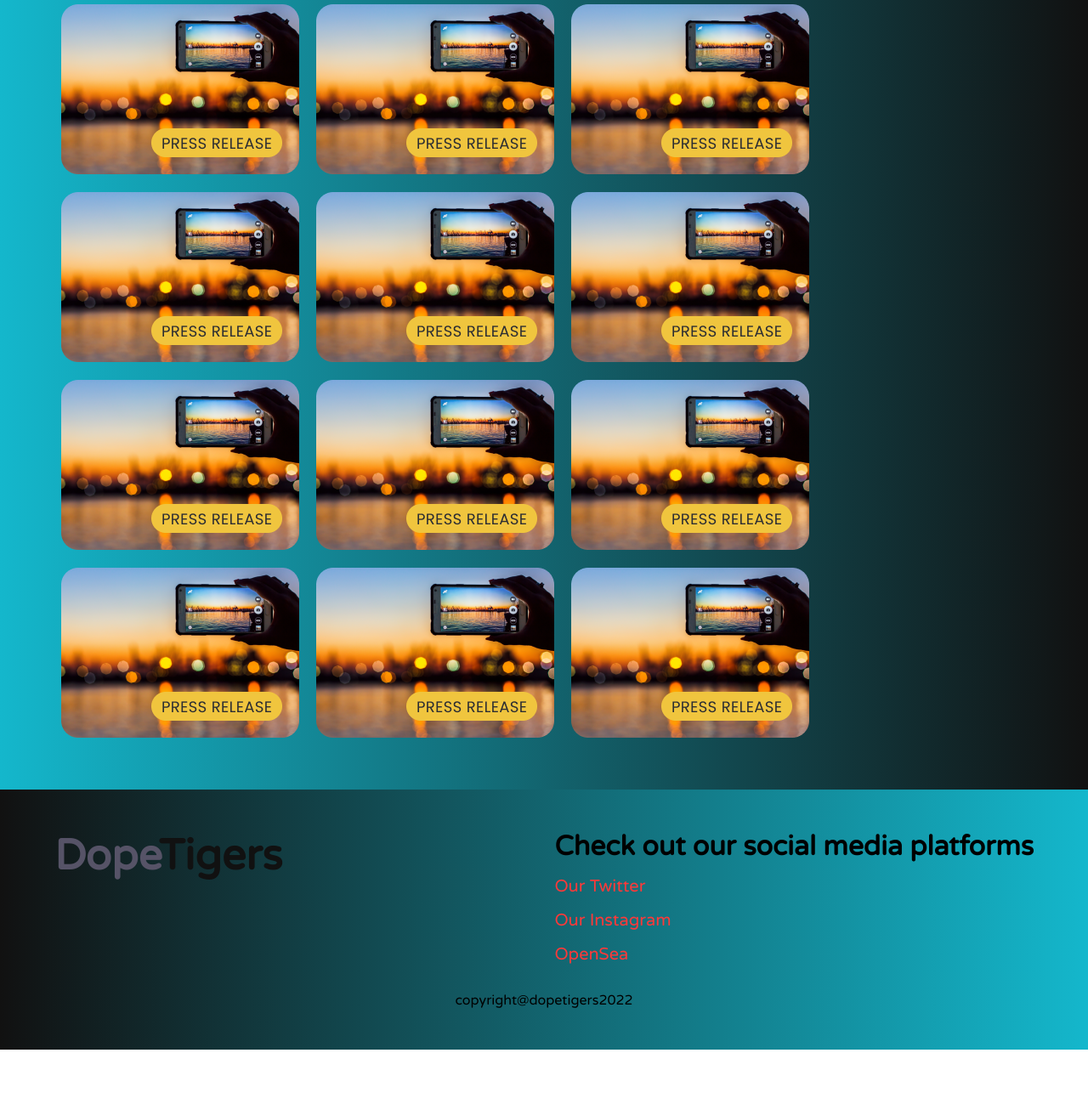
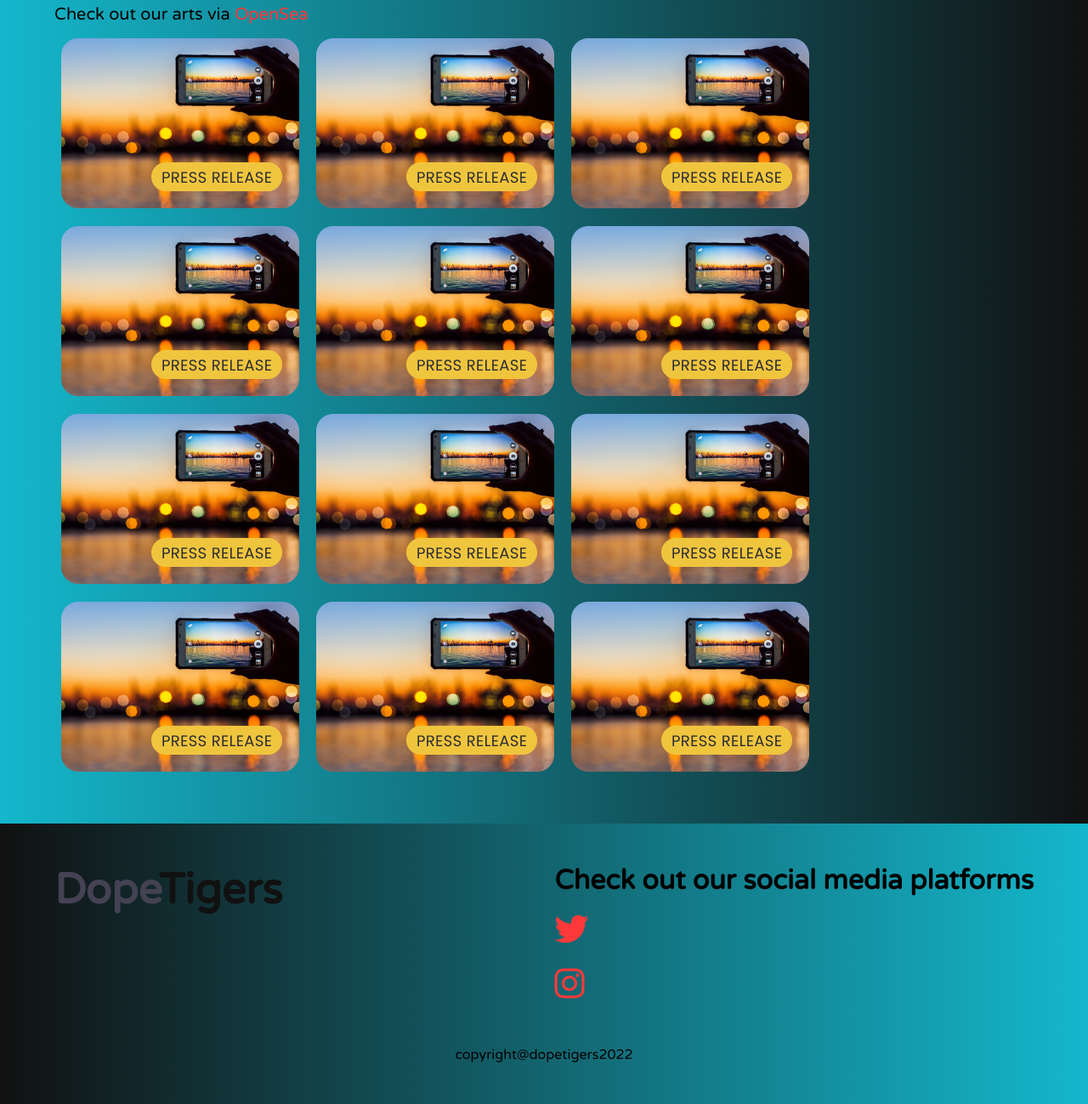
Before and after one commit to Alongedaniel/dopetigesrs, a plain HTML site: page index.html in a window 1280 px wide. Shown: the part 707-2006 px from the top of the page at 85% size. Before the commit the page ends 1942 px from the top, so only its background shows below. Drawn offline with Linux system fonts and the light colour scheme.

Commit message:
Added fixes

```diff
--- a/index.html
+++ b/index.html
@@ -1,13 +1,17 @@
 <!DOCTYPE html>
 <html lang="en">
+
 <head>
     <meta charset="UTF-8">
     <meta http-equiv="X-UA-Compatible" content="IE=edge">
     <meta name="viewport" content="width=device-width, initial-scale=1.0">
     <link rel="stylesheet" href="./style/style.css">
-    <link rel="stylesheet" href="https://cdnjs.cloudflare.com/ajax/libs/font-awesome/6.1.1/css/all.min.css" integrity="sha512-KfkfwYDsLkIlwQp6LFnl8zNdLGxu9YAA1QvwINks4PhcElQSvqcyVLLD9aMhXd13uQjoXtEKNosOWaZqXgel0g==" crossorigin="anonymous" referrerpolicy="no-referrer" />
+    <link rel="stylesheet" href="https://cdnjs.cloudflare.com/ajax/libs/font-awesome/6.1.1/css/all.min.css"
+        integrity="sha512-KfkfwYDsLkIlwQp6LFnl8zNdLGxu9YAA1QvwINks4PhcElQSvqcyVLLD9aMhXd13uQjoXtEKNosOWaZqXgel0g=="
+        crossorigin="anonymous" referrerpolicy="no-referrer" />
     <title>Document</title>
 </head>
+
 <body>
     <div class="mobile-nav opacity">
         <h1>DopeTigers</h1>
@@ -16,7 +20,7 @@
                 <a href="" class="mobile-nav-link">Features</a>
             </li>
             <li>
-                <a href="#galley" class="mobile-nav-link">Gallery</a>
+                <a href="#gallery" class="mobile-nav-link">Gallery</a>
             </li>
             <li>
                 <a href="" class="mobile-nav-link">Launch</a>
@@ -58,6 +62,8 @@
     </header>
     <section class="categories">
         <h1 class="categories-header">Sabre Toothed Tigers</h1>
+        <p class="categories-subtitle">Check out our arts via <a class="opensea-link"
+                href="https://opensea.io/Dope-Tigers " target="blank">OpenSea</a></p>
         <div id="gallery">
             <img src="./images/Group 5442.png" alt="" class="arts">
             <img src="./images/Group 5442.png" alt="" class="arts">
@@ -81,9 +87,12 @@
             <div class="footer-nav">
                 <h1 class="footer-nav-header">Check out our social media platforms</h1>
                 <ul class="footer-nav-links">
-                <li><a class="footer-nav-link" href="https://twitter.com/dopetigers_nft?t=S5sdy42XJMarpNV6dICNjQ&s=03" target="blank">Our Twitter</a></li>
-                <li><a class="footer-nav-link" href="https://instagram.com/dopetiger1?igshid=YmMyMTA2M2Y=" target="blank">Our Instagram</a></li>
-                <li><a class="footer-nav-link" href="https://opensea.io/Dope-Tigers " target="blank">OpenSea</a></li>
+                    <li><a class="footer-nav-link"
+                            href="https://twitter.com/dopetigers_nft?t=S5sdy42XJMarpNV6dICNjQ&s=03" target="blank"><i
+                                class="fa-brands fa-twitter"></i></a></li>
+                    <li><a class="footer-nav-link" href="https://instagram.com/dopetiger1?igshid=YmMyMTA2M2Y="
+                            target="blank"><i class="fa-brands fa-instagram"></i></a></li>
+                    <li></li>
                 </ul>
             </div>
         </div>
@@ -91,4 +100,5 @@
     </footer>
     <script src="./script/script.js"></script>
 </body>
+
 </html>
--- a/style/style.scss
+++ b/style/style.scss
@@ -1,27 +1,27 @@
-@import url('https://fonts.googleapis.com/css2?family=Varela+Round&display=swap');
-@import url('https://fonts.googleapis.com/css2?family=Inter:wght@400;500;600;700;800;900&display=swap');
-*{
+@import url("https://fonts.googleapis.com/css2?family=Varela+Round&display=swap");
+@import url("https://fonts.googleapis.com/css2?family=Inter:wght@400;500;600;700;800;900&display=swap");
+* {
   padding: 0;
   margin: 0;
   box-sizing: border-box;
-    font-family: 'Varela Round', sans-serif;
+  font-family: "Varela Round", sans-serif;
 }
 
-body{
+body {
   background: linear-gradient(to left, #111, #14b7cc);
 }
 
-:root{
-    --primary-color:#fff;
-    --text-color-dark2:#333;
-    --text-color-dark1:#111;
-    --anchor-color:#ff3939;
-    --span:#565367;
-    --padding:3rem 5vw;
-    --text-color-light:#f5f5f5;
+:root {
+  --primary-color: #fff;
+  --text-color-dark2: #333;
+  --text-color-dark1: #111;
+  --anchor-color: #ff3939;
+  --span: #444253;
+  --padding: 3rem 5vw;
+  --text-color-light: #f5f5f5;
 }
 
-#navbar{
+#navbar {
   padding: var(--padding);
   display: flex;
   flex-direction: row;
@@ -30,79 +30,77 @@ body{
   position: fixed;
   width: 100vw;
   height: 3vh;
-    background: linear-gradient(to bottom, #111, #14b7cc);;
+  background: linear-gradient(to bottom, #111, #14b7cc);
 
-
-    .logo{
+  .logo {
     display: flex;
     flex-direction: row;
     align-items: center;
-        gap: .7rem;
+    gap: 0.7rem;
     cursor: pointer;
     text-decoration: none;
 
-        .logo-header{
+    .logo-header {
       color: var(--text-color-dark1);
 
-            .span{
+      .span {
         color: var(--span);
       }
     }
   }
 
-    .nav-links{
+  .nav-links {
     display: flex;
     flex-direction: row;
     justify-content: space-between;
     width: 25%;
     list-style: none;
 
-
-        .nav-link{
+    .nav-link {
       text-decoration: none;
       color: var(--text-color-light);
       cursor: pointer;
-            transition: all .2s ease-in-out;
+      transition: all 0.2s ease-in-out;
     }
 
-        .nav-link:hover{
+    .nav-link:hover {
       color: var(--anchor-color);
       font-weight: 900;
     }
   }
 
-    .menu-bar{
+  .menu-bar {
     color: var(--text-color-light);
     font-size: 20px;
   }
 }
 
-.mobile-nav{
+.mobile-nav {
   position: fixed;
-    padding:1rem ;
+  padding: 1rem;
   z-index: 1;
   top: 100px;
-    background-color: var(--text-color-light);
+  background: linear-gradient(to bottom, #111, #14b7cc);
   width: 70%;
   left: 10px;
   height: 40vh;
   border-radius: 1rem;
 
-    .mobile-nav-links{
+  .mobile-nav-links {
     list-style: none;
     display: flex;
     gap: 1rem;
     margin-top: 2rem;
     flex-direction: column;
 
-        .mobile-nav-link{
+    .mobile-nav-link {
       text-decoration: none;
       color: var(--text-color-dark1);
       font-size: 22px;
       border-bottom: 1px solid var(--anchor-color);
-            transition: all .4s linear;
+      transition: all 0.4s linear;
     }
-        .mobile-nav-link:hover{
+    .mobile-nav-link:hover {
       margin-left: 1rem;
       color: var(--anchor-color);
       border-bottom: 1px solid var(--text-color-dark1);
@@ -110,94 +108,102 @@ body{
   }
 }
 
-.opacity{
+.opacity {
   opacity: 0;
   pointer-events: none;
 }
 
-#hero-container{
+#hero-container {
   padding: 10rem 5vw 3rem 5vw;
   display: flex;
   flex-direction: row;
   justify-content: space-between;
 
-    .hero{
+  .hero {
     display: flex;
     flex-direction: column;
     gap: 2rem;
     width: 40%;
 
-        .launch{
+    .launch {
       color: var(--anchor-color);
       font-size: 10px;
     }
 
-        .hero-header{
+    .hero-header {
       color: var(--text-color-dark1);
       font-size: 70px;
       font-weight: 900;
-            font-family: 'Inter', sans-serif;
+      font-family: "Inter", sans-serif;
     }
 
-        .hero-subtitle{
-            color: var(--text-color-dark2);
+    .hero-subtitle {
+      color: var(--text-color-light);
       font-size: 19px;
 
-            .span{
+      .span {
         color: var(--anchor-color);
       }
     }
   }
 
-    .hero-image{
+  .hero-image {
     margin-right: 8rem;
     max-height: 400px;
   }
 }
 
-
-.categories{
+.categories {
   padding: var(--padding);
 
-    .categories-header{
+  .categories-header {
     font-size: 40px;
   }
 
-    .arts{
-        margin: .5rem;
+  .categories-subtitle {
+    margin: 0.5rem 0;
+    font-size: 20px;
+  }
+
+  .opensea-link {
+    text-decoration: none;
+    color: var(--anchor-color);
+  }
+
+  .arts {
+    margin: 0.5rem;
   }
 }
 
-
-.footer{
+.footer {
   padding: var(--padding);
   background: linear-gradient(to right, #111, #14b7cc);
 
-    .footer-top{
+  .footer-top {
     display: flex;
     flex-direction: row;
     justify-content: space-between;
     margin-bottom: 2rem;
   }
 
-    .footer-logo{
+  .footer-logo {
     display: flex;
     flex-direction: row;
     // align-items: center;
-        gap: .7rem;
+    gap: 0.7rem;
     cursor: pointer;
 
-        .footer-logo-header{
+    .footer-logo-header {
       color: var(--text-color-dark1);
       font-size: 50px;
 
-            .span{
+      .span {
         color: var(--span);
       }
     }
   }
 
-    .footer-nav-links{
+  .footer-nav-links {
     list-style: none;
     margin-top: 1rem;
     display: flex;
@@ -207,62 +213,66 @@ body{
     // bottom: 400px;
     // right: 10px;
 
-        .footer-nav-link{
+    .footer-nav-link {
       color: var(--anchor-color);
       font-size: 20px;
       text-decoration: none;
       cursor: pointer;
-            transition: all .4s linear;
+      transition: all 0.4s linear;
+      font-size: 40px;
     }
 
-        .footer-nav-link:hover{
-            margin-left: - 1rem;
+    .footer-nav-link:hover {
+      margin-left: -1rem;
     }
   }
 
-    .copyright{
+  .copyright {
     display: flex;
     align-items: center;
     justify-content: center;
   }
 }
 
-
-@media (max-width:980px) {
-    .nav-links{
+@media (max-width: 980px) {
+  .nav-links {
     display: none !important;
   }
 
-    #hero-container{
+  #hero-container {
     flex-direction: column;
 
-        .hero{
+    .hero {
       width: 100%;
       text-align: center;
       margin-bottom: 2rem;
+
+      .hero-header {
+        font-size: 50px !important;
+      }
     }
 
-        .hero-image{
+    .hero-image {
       max-width: 50%;
       align-self: center;
       margin-right: 0;
     }
   }
 
-    .footer-top{
+  .footer-top {
     flex-direction: column !important;
     gap: 1.5rem;
   }
 
-    #gallery{
+  #gallery {
     display: flex;
     flex-direction: row;
     overflow: scroll;
   }
 }
 
-@media (min-width:980px) {
-    .menu-bar{
+@media (min-width: 980px) {
+  .menu-bar {
     display: none !important;
   }
 }
```
Also changed, not shown: style/style.css, 1 other file. Lines whose indentation alone changed are shown as unchanged.
